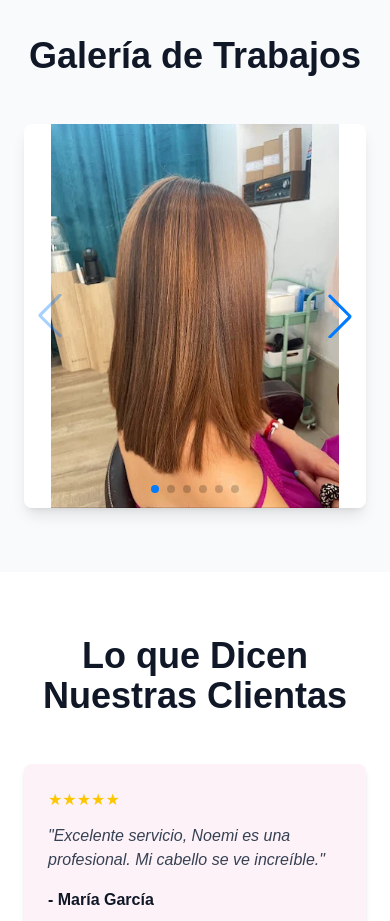
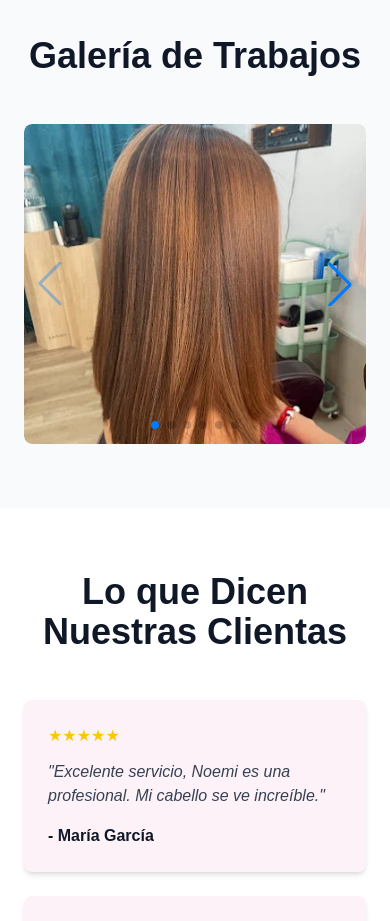
Before and after one commit to danbeljim/noemilealpeluqueria, a Next.js app: page / in a window 390 px wide. Shown: the part 1560-2481 px from the top of the page. Built offline with nearby package versions, Linux system fonts and the light colour scheme.

Commit message:
Show multiple gallery images at once in carousel
- Mobile: 1 image
- Tablet: 2 images
- Desktop: 3 images
- Users can still scroll with navigation arrows

```diff
--- a/app/components/Gallery.tsx
+++ b/app/components/Gallery.tsx
@@ -28,17 +28,21 @@ export default function Gallery() {
           navigation
           pagination={{ clickable: true }}
           slidesPerView={1}
-          spaceBetween={30}
-          className="rounded-lg overflow-hidden shadow-lg"
+          breakpoints={{
+            640: { slidesPerView: 2 },
+            1024: { slidesPerView: 3 }
+          }}
+          spaceBetween={20}
+          className="rounded-lg"
         >
           {galleryImages.map((image) => (
             <SwiperSlide key={image.id}>
-              <div className="relative w-full h-96">
+              <div className="relative w-full h-80 rounded-lg overflow-hidden shadow-md">
                 <Image
                   src={image.src}
                   alt={image.title}
                   fill
-                  className="object-contain bg-white"
+                  className="object-cover"
                   priority={image.id === 1}
                 />
               </div>
```
